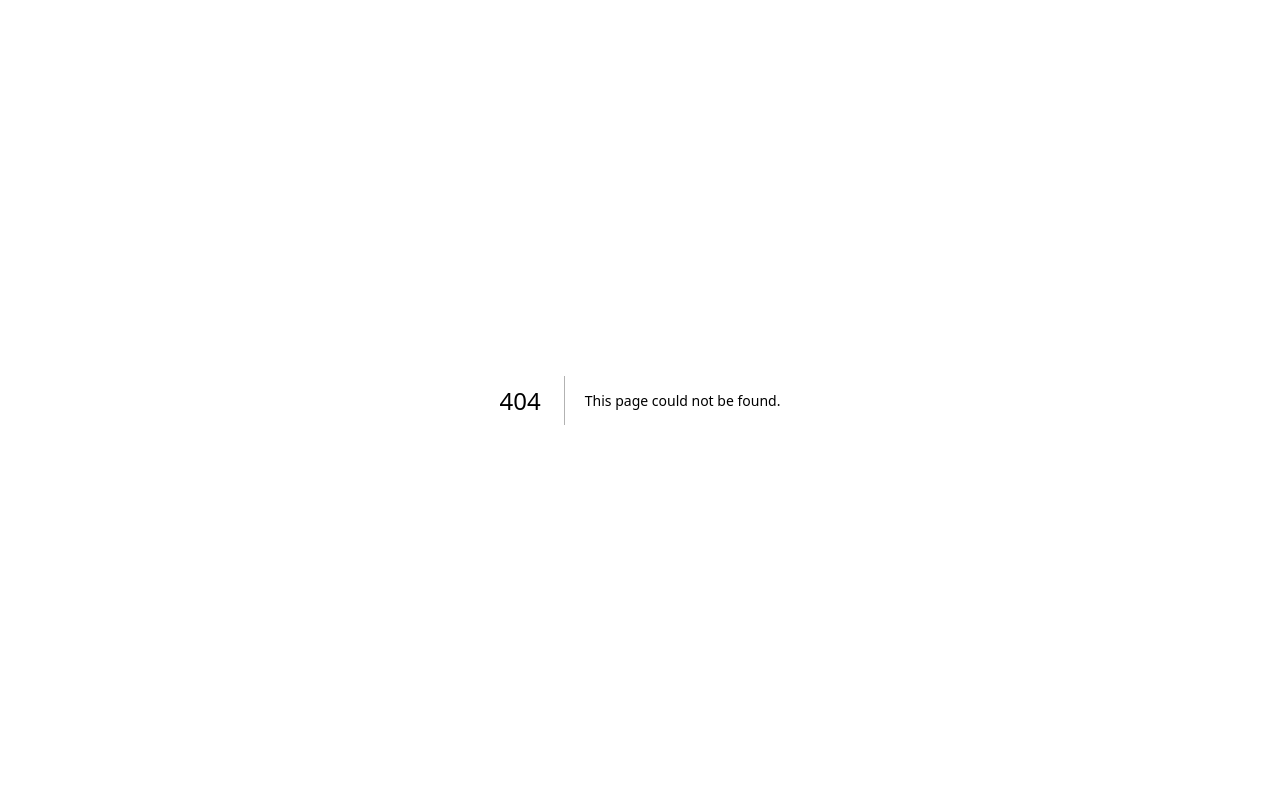
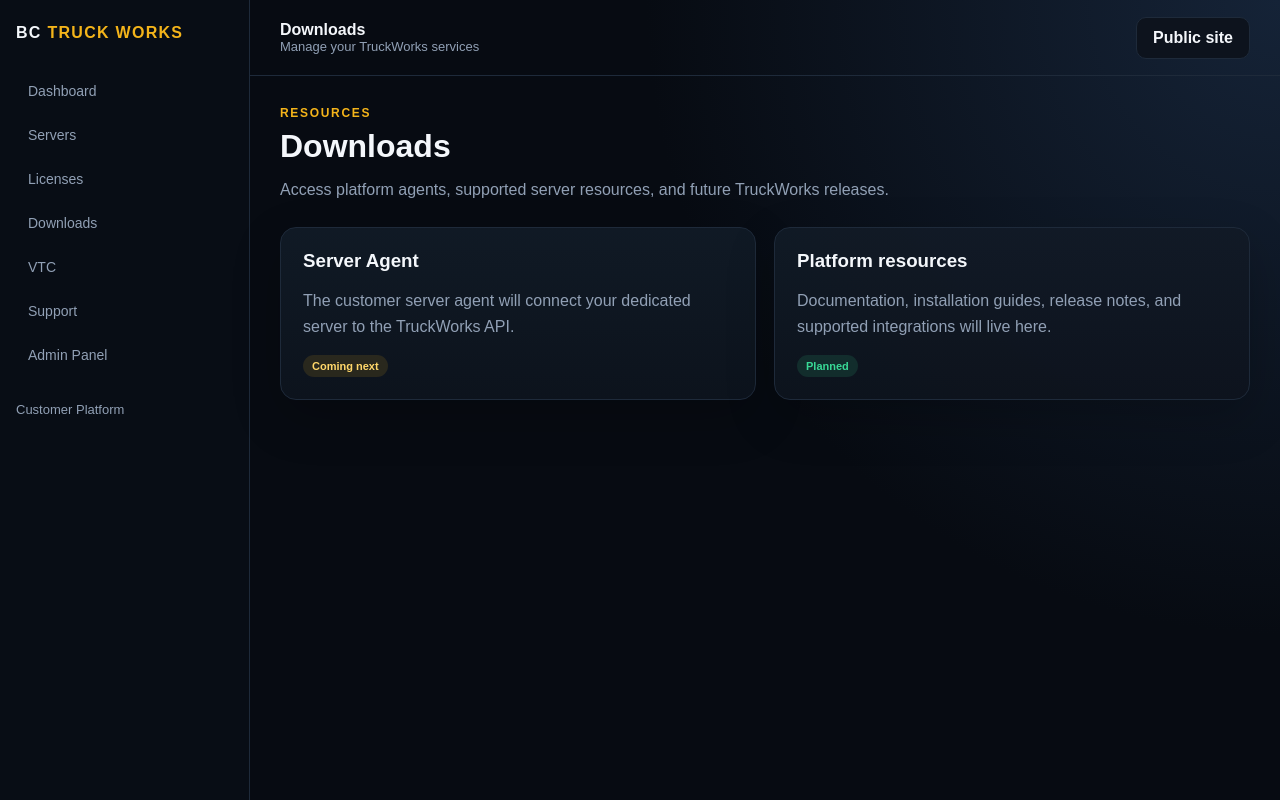
Before and after one commit to dospatch/truckWorks, a Next.js app in the folder apps/web/: page /dashboard/downloads in a window 1280 px wide. Before the commit this address had no page. Built offline with nearby package versions, Linux system fonts and the light colour scheme.

Commit message:
feat(web): add downloads dashboard

```diff
--- /dev/null
+++ b/apps/web/app/dashboard/downloads/page.tsx
@@ -0,0 +1,8 @@
+import { DashboardShell } from "../../components/DashboardShell";
+
+export default function DownloadsPage() {
+  return <DashboardShell title="Downloads">
+    <div className="section-title"><div className="eyebrow">Resources</div><h2>Downloads</h2><p>Access platform agents, supported server resources, and future TruckWorks releases.</p></div>
+    <div className="grid two"><article className="card"><h3>Server Agent</h3><p>The customer server agent will connect your dedicated server to the TruckWorks API.</p><span className="badge warning">Coming next</span></article><article className="card"><h3>Platform resources</h3><p>Documentation, installation guides, release notes, and supported integrations will live here.</p><span className="badge">Planned</span></article></div>
+  </DashboardShell>;
+}
```
